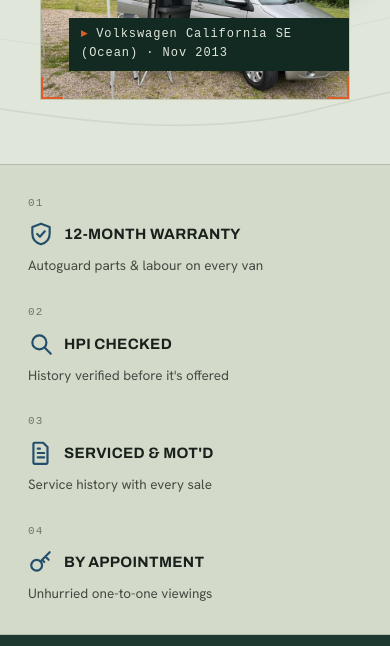
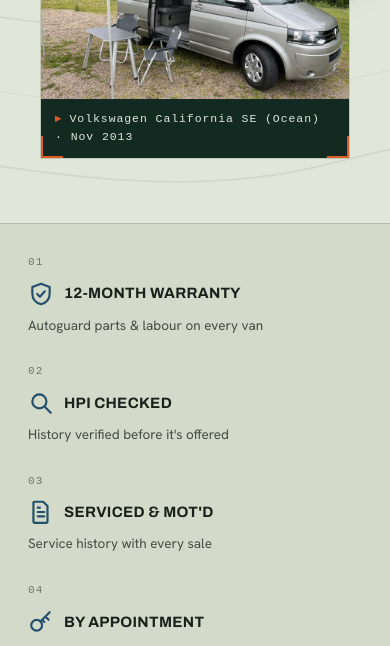
Before and after one commit to haveigottime/trade-leisure-preview, a plain HTML site: page site/index.html in a window 390 px wide. Shown: the part 809-1455 px from the top of the page. Drawn offline with Linux system fonts and the light colour scheme; a web font is replaced by a local one.

Commit message:
Move hero caption below the photo on mobile
The overlaid caption banner was covering the van on the shorter mobile
image; place it as a strip beneath the photo instead.

Co-Authored-By: Claude Fable 5 <noreply@anthropic.com>

```diff
--- a/site/style.css
+++ b/site/style.css
@@ -262,6 +262,8 @@ section[id], main > div[id] { scroll-margin-top: 84px; }
   .viewfinder .frame { display: block; }
   /* show the whole photo, no cropping, on phones */
   .viewfinder .frame img { width: 100%; height: auto; min-height: 0; aspect-ratio: auto; object-fit: contain; }
+  /* caption sits below the photo, not over the van */
+  .viewfinder .tag { position: static; display: block; width: 100%; border-radius: 0; padding: 11px 14px; font-size: 11.5px; }
   .compass, .logo-badge { width: 84px; height: 84px; top: -6px; right: -6px; }
 }
 
```
